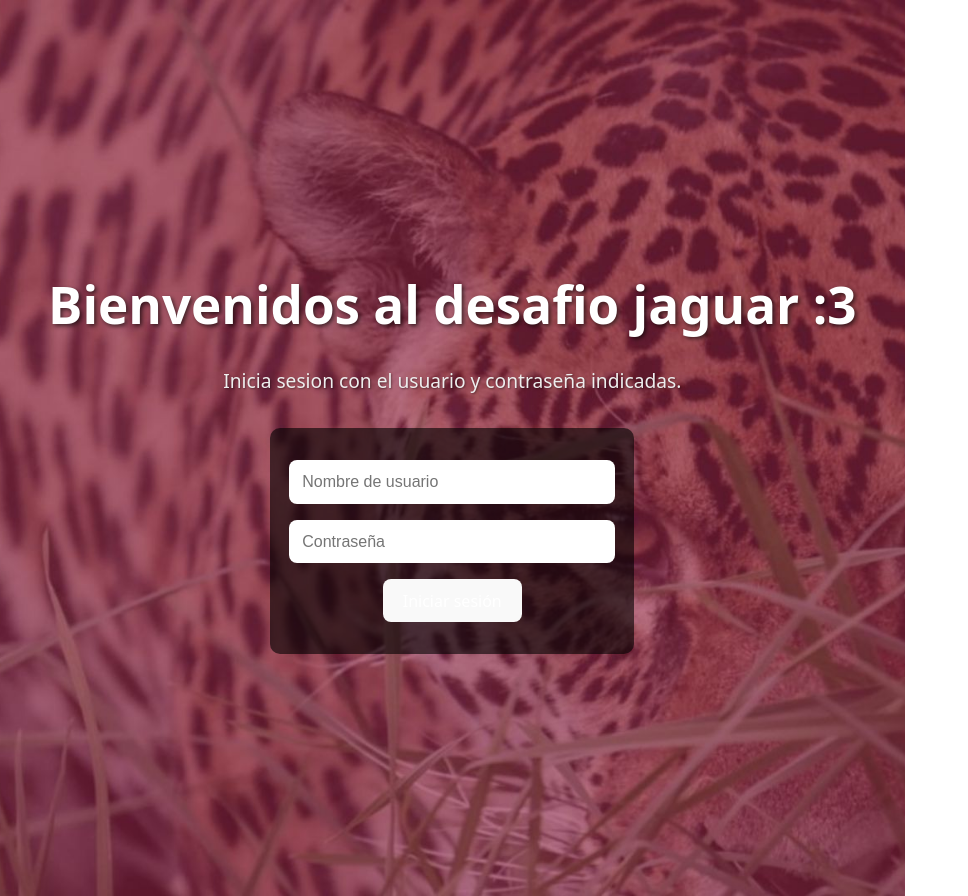
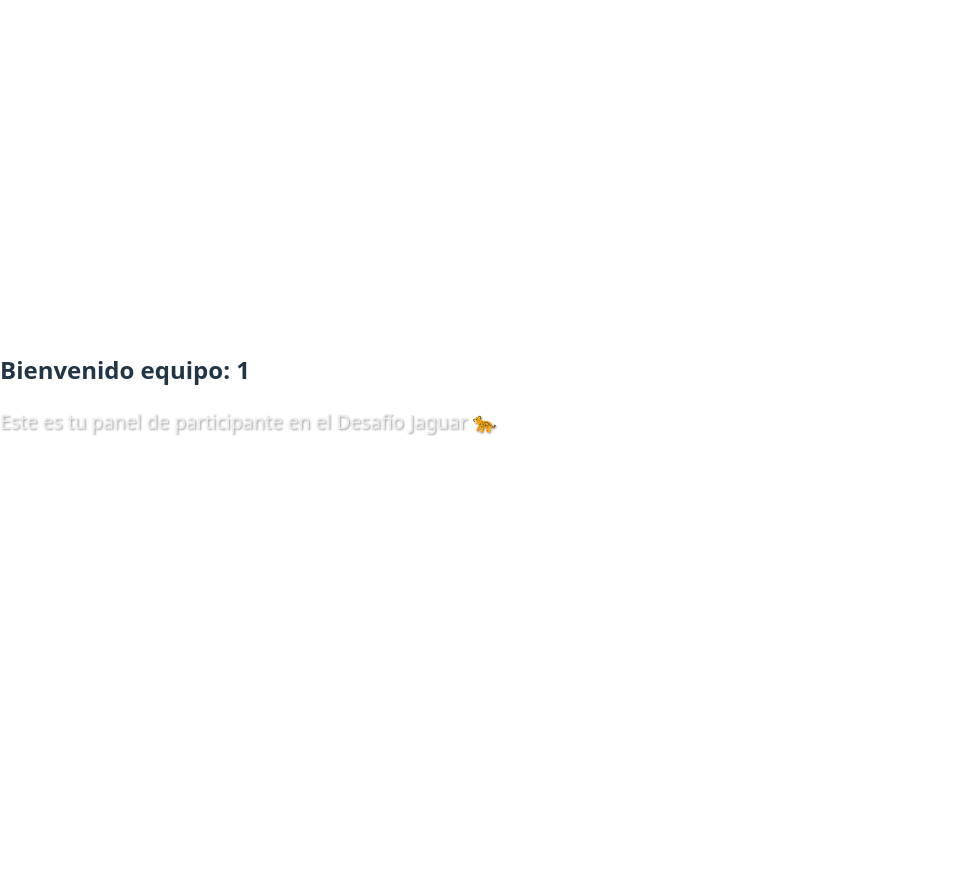
Before and after one commit to LuisPatMtz/DesafioJaguar, a React (Vite) app in the folder my-electron-react-app/: page /equipo-panel/1 in a window 1280 px wide. Shown: the whole page, without its empty margins (0-968 px from the left). After the commit the page ends 800 px from the top, so only its background shows below. Built offline with nearby package versions, Linux system fonts and the light colour scheme.

Commit message:
ya quedo el login (home.jsx)

```diff
--- a/my-electron-react-app/src/App.jsx
+++ b/my-electron-react-app/src/App.jsx
@@ -1,13 +1,17 @@
-// src/App.jsx
 import React from 'react';
-import { BrowserRouter as Router } from 'react-router-dom';
+import { BrowserRouter as Router, Routes, Route } from 'react-router-dom';
 import Home from './pages/Home';
-import './App.css';
+import AdminPage from './pages/AdminPage';
+import EquipoPanel from './pages/EquipoPanel';
 
 function App() {
   return (
     <Router>
-      <Home />
+      <Routes>
+        <Route path="/" element={<Home />} />
+        <Route path="/panel-admin" element={<AdminPage />} />
+        <Route path="/equipo-panel/:id" element={<EquipoPanel />} />
+      </Routes>
     </Router>
   );
 }
--- a/my-electron-react-app/src/components/Login.jsx
+++ b/my-electron-react-app/src/components/Login.jsx
@@ -1,8 +1,6 @@
 import React, { useState } from 'react';
 import { useNavigate } from 'react-router-dom';
-import usuarios from '../data/usuarios.json';
 import './Login.css';
-import Cronometro from './cronometro/Cronometro';
 
 function Login() {
   const navigate = useNavigate();
@@ -10,26 +8,39 @@ function Login() {
   const [contrasena, setContrasena] = useState('');
   const [error, setError] = useState('');
 
-  const manejarLogin = () => {
-    const usuario = usuarios.find(
-      (u) => u.nombre.toLowerCase() === nombre.toLowerCase()
-    );
+  const manejarLogin = async () => {
+    setError('');
 
-    if (!usuario) {
-      setError('Usuario no encontrado');
-      return;
-    }
+    try {
+      const response = await fetch('https://v62mxrdy3g.execute-api.us-east-1.amazonaws.com/prod/loginRDS', {
+        method: 'POST',
+        headers: { 'Content-Type': 'application/json' },
+        body: JSON.stringify({
+          id_usuario: nombre,
+          contrasena: contrasena,
+        }),
+      });
 
-    if (usuario.contrasena !== contrasena) {
-      setError('Contraseña incorrecta');
-      return;
-    }
+      const data = await response.json();
 
-    if (usuario.tipo === 'equipo') {
-      Cronometro.iniciar();
-      navigate('/preguntas');
-    } else if (usuario.tipo === 'admin') {
-      navigate('/admin');
+      if (!response.ok) {
+        setError(data.error || 'Error al iniciar sesión');
+        return;
+      }
+
+      localStorage.setItem('id_usuario', data.id_usuario);
+      localStorage.setItem('nombre', data.nombre);
+
+      if (data.redirect === '/panel-admin') {
+        navigate('/panel-admin');
+      } else {
+        // Si más adelante usas el cronómetro, descomenta esta línea
+        // Cronometro.iniciar();
+        navigate(`/equipo-panel/${data.id_usuario}`);
+      }
+
+    } catch (err) {
+      setError('Error al conectar con el servidor');
     }
   };
 
--- /dev/null
+++ b/my-electron-react-app/src/pages/AdminPage.jsx
@@ -0,0 +1,12 @@
+import React from 'react';
+
+function AdminPage() {
+  return (
+    <div>
+      <h2>Bienvenido al Panel de Administrador</h2>
+      <p>Aquí podrás gestionar el desafío.</p>
+    </div>
+  );
+}
+
+export default AdminPage;
--- /dev/null
+++ b/my-electron-react-app/src/pages/EquipoPanel.jsx
@@ -0,0 +1,15 @@
+import React from 'react';
+import { useParams } from 'react-router-dom';
+
+function EquipoPanel() {
+  const { id } = useParams(); // obtiene el id de la URL
+
+  return (
+    <div>
+      <h2>Bienvenido equipo: {id}</h2>
+      <p>Este es tu panel de participante en el Desafío Jaguar 🐆</p>
+    </div>
+  );
+}
+
+export default EquipoPanel;
--- a/my-electron-react-app/src/pages/Home.jsx
+++ b/my-electron-react-app/src/pages/Home.jsx
@@ -16,10 +16,10 @@ function Home() {
         color: 'white',
       }}
     >
-      <h1>Bienvenidos al desafio jaguar :3</h1>
-      <p>Inicia sesion con el usuario y contraseña indicadas.</p>
+      <h1>Bienvenidos al desafío jaguar 🐆</h1>
+      <p>Inicia sesión con el usuario y contraseña indicadas.</p>
 
-      <Login /> {/* Aquí delegamos toda la lógica y formulario */}
+      <Login />
     </div>
   );
 }
```
Also changed, not shown: my-electron-react-app/src/pages/Admin.jsx (deleted).
